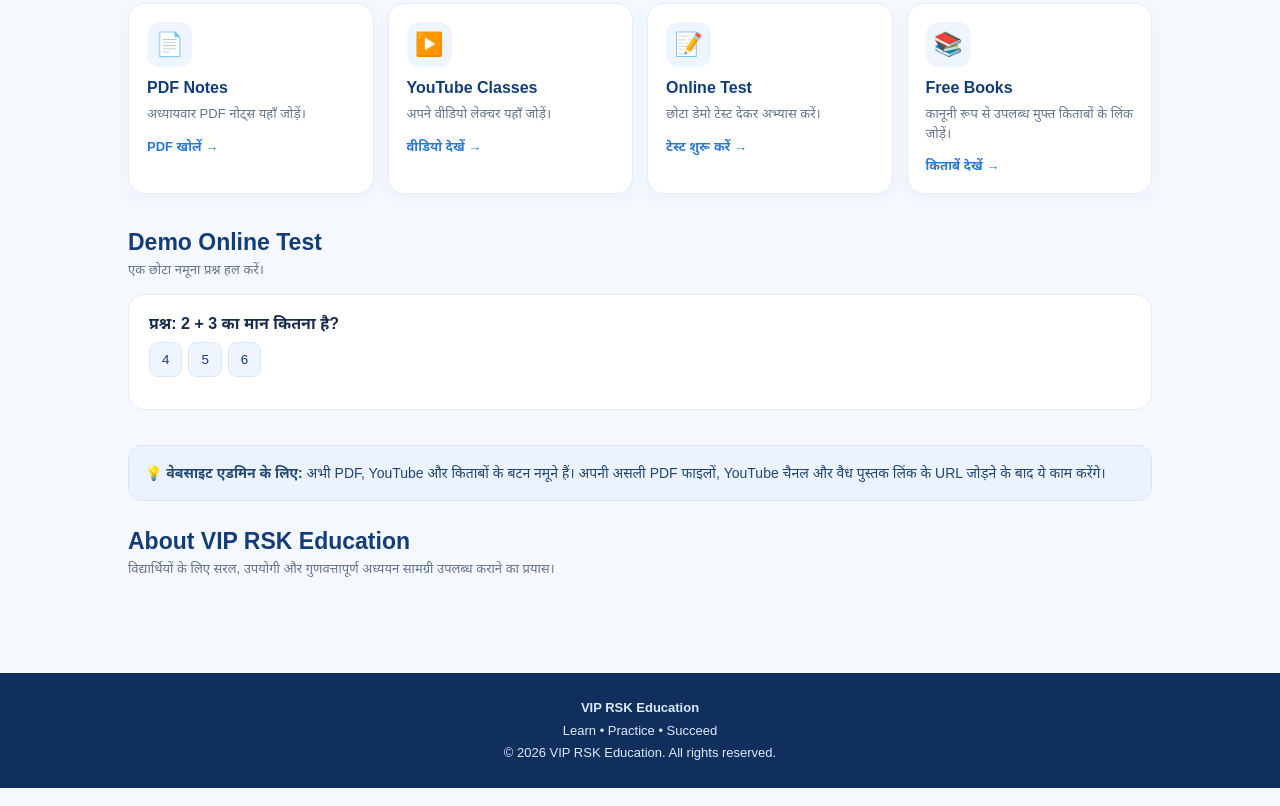
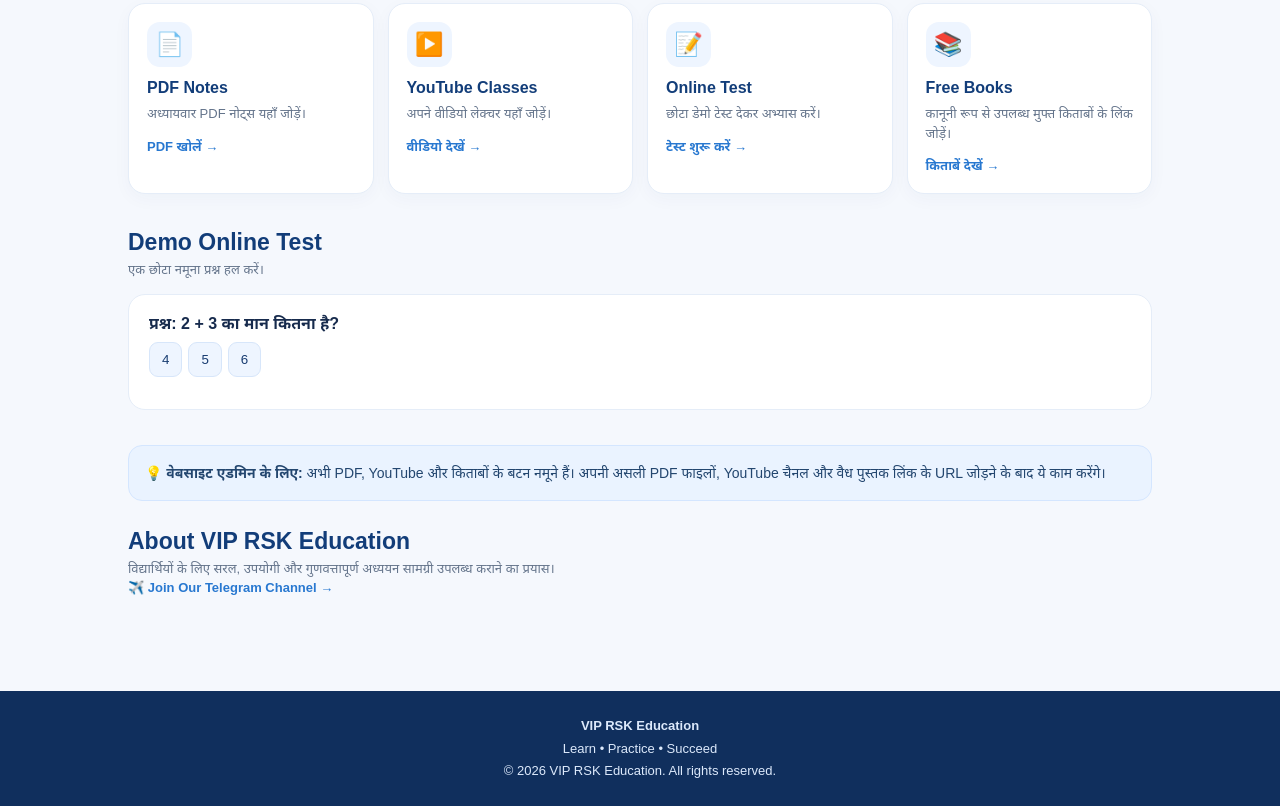
Before and after one commit to viprskeducation/viprskeducation.github.io, a plain HTML site: page index.html in a window 1280 px wide. Shown: the part 798-1604 px from the top of the page. Drawn offline with Linux system fonts and the light colour scheme.

Commit message:
Teligram add index.html

```diff
--- a/index.html
+++ b/index.html
@@ -99,6 +99,11 @@ rel="noopener noreferrer">वीडियो देखें →</a></article>
     <section class="section" id="contact">
       <h2>About VIP RSK Education</h2>
       <p class="sub">विद्यार्थियों के लिए सरल, उपयोगी और गुणवत्तापूर्ण अध्ययन सामग्री उपलब्ध कराने का प्रयास।</p>
+
+<a class="small-link" href="https://t.me/rsk241910" target="_blank" rel="noopener noreferrer">
+  ✈️ Join Our Telegram Channel →
+</a>
+
     </section>
   </main>
 
```
